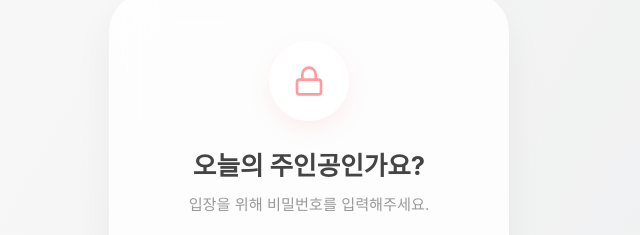
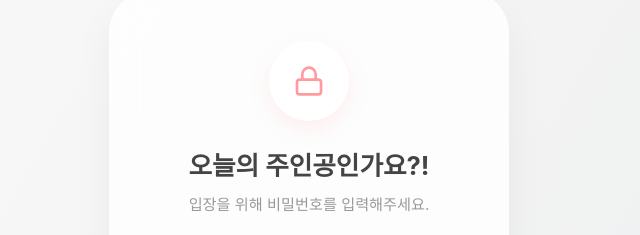
Before and after one commit to gaheeee/HBD, a React (Vite) app: page / in a window 1280 px wide. Shown: the part 178-413 px from the top of the page, without its empty margins (331-971 px from the left). Built offline with nearby package versions, Linux system fonts and the light colour scheme; a web font is replaced by a local one.

Commit message:
문구수정

```diff
--- a/src/components/PasswordScreen.tsx
+++ b/src/components/PasswordScreen.tsx
@@ -34,7 +34,7 @@ const PasswordScreen = ({ onAuthenticated }: Props) => {
         <div style={styles.iconCircle}>
           <Lock size={32} color="#ff9a9e" />
         </div>
-        <h1 style={styles.title}>오늘의 주인공인가요?</h1>
+        <h1 style={styles.title}>오늘의 주인공인가요?!</h1>
         <p style={styles.subtitle}>입장을 위해 비밀번호를 입력해주세요.</p>
 
         <form onSubmit={handleSubmit} style={styles.form}>
```
